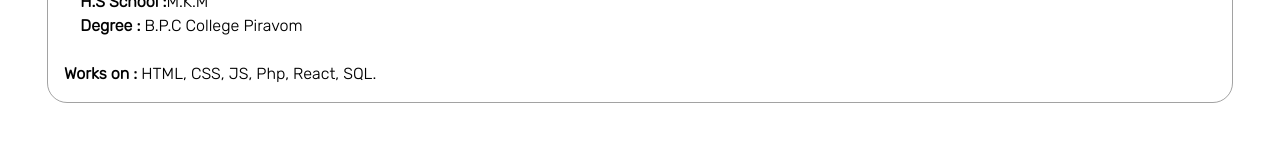
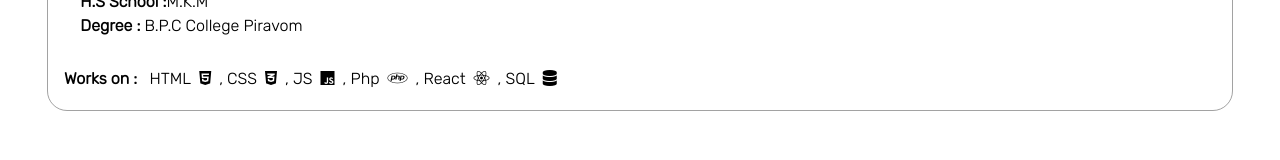
Before and after one commit to The-Dev-D/profile, a React (Create React App) app: page / in a window 1280 px wide. Shown: the part 607-767 px from the top of the page. Built offline with nearby package versions, Linux system fonts and the light colour scheme.

Commit message:
v0.0.4 Dark mode Stable and icons

```diff
--- a/src/App.css
+++ b/src/App.css
@@ -45,6 +45,9 @@ header{
 }
 .vb{
   align-items: baseline;
+}
+.m1{
+  margin:0.5rem;
 }
 .profilename {
   font-weight: bold;
--- a/src/components/Defenitions.jsx
+++ b/src/components/Defenitions.jsx
@@ -12,7 +12,13 @@ export default function Defenitions() {
                 &nbsp;&nbsp;&nbsp; <b>H.S School :</b>M.K.M<br/>
                 &nbsp;&nbsp;&nbsp; <b>Degree :</b> B.P.C College Piravom<br/><br/>
 
-                <b> Works on :</b> HTML, CSS, JS, Php, React, SQL.
+                <b> Works on :</b> &nbsp;
+                 HTML<i class="fab fa-html5 m1"></i>,
+                 CSS<i class="fab fa-css3-alt m1"></i>,
+                 JS<i class="fab fa-js m1"></i>,
+                 Php<i class="fab fa-php m1"></i>,
+                 React<i class="fab fa-react m1"></i>,
+                 SQL<i class="fas fa-database m1"></i>
             </fieldset>
         </div>
     )
```
